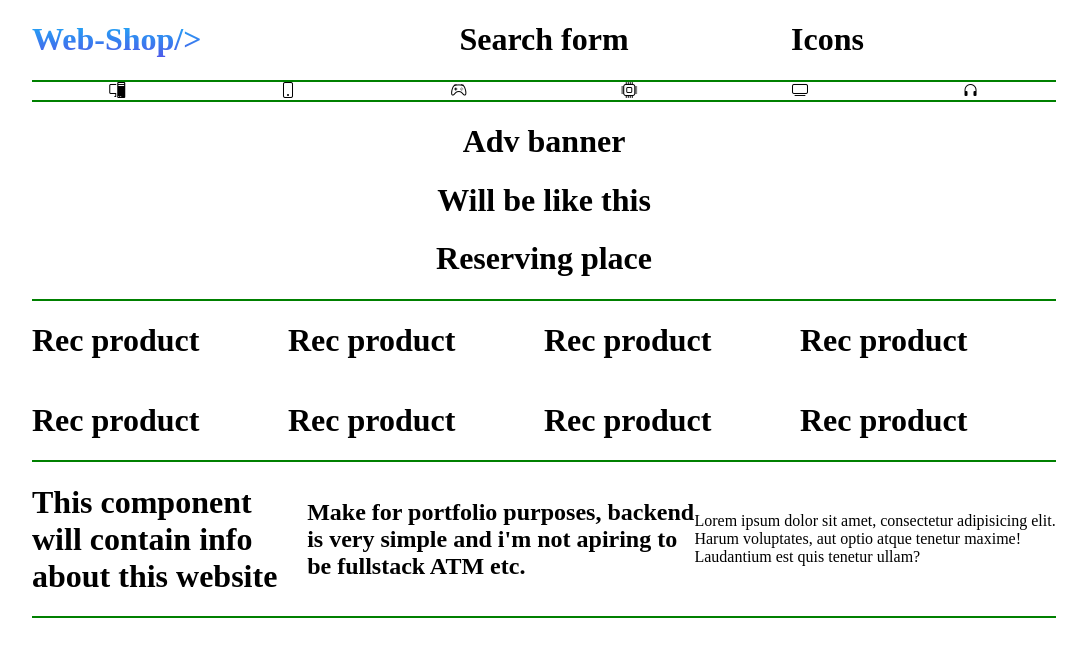
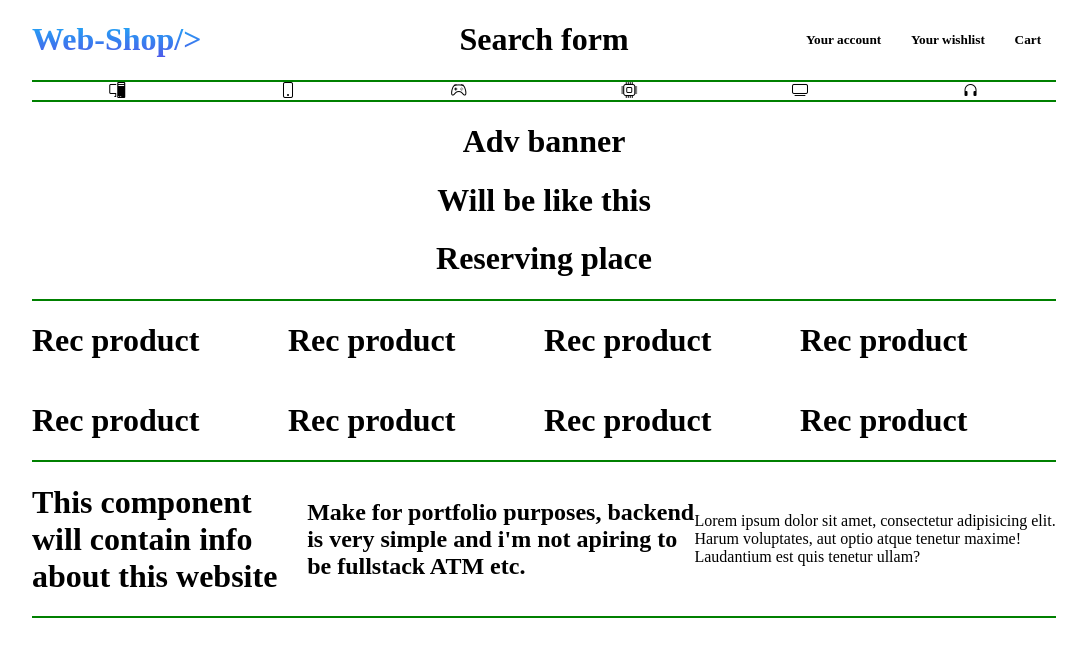
Before and after one commit to Kameal22/react-eCommerce-app, a React (Create React App) app: page / in a window 1280 px wide. Shown: the top 656 px of the page, without its empty margins (96-1183 px from the left). Built offline with nearby package versions, Linux system fonts and the light colour scheme.

Commit message:
Working on components design

```diff
--- a/src/components/nav/Nav.tsx
+++ b/src/components/nav/Nav.tsx
@@ -2,15 +2,15 @@ import React from "react";
 import "../../styles/navStyles/nav.scss";
 import NavLogo from "./NavLogo";
 import NavSearchForm from "./NavSearchForm";
-import NavIcons from "./NavMenu";
 import "bootstrap-icons/font/bootstrap-icons.css"; //Icons import, now it works
+import NavMenu from "./NavMenu";
 
 const Nav: React.FC = () => {
   return (
     <div className="nav">
       <NavLogo />
       <NavSearchForm />
-      <NavIcons />
+      <NavMenu />
     </div>
   );
 };
--- a/src/components/nav/NavMenu.tsx
+++ b/src/components/nav/NavMenu.tsx
@@ -1,12 +1,14 @@
 import React from "react";
-import "../../styles/navStyles/navIcons.scss";
+import "../../styles/navStyles/navMenu.scss";
 
-const NavIcons: React.FC = () => {
+const NavMenu: React.FC = () => {
   return (
-    <div className="navIcons">
-      <h1>Icons</h1>
+    <div className="navMenu">
+      <h5>Your account</h5>
+      <h5>Your wishlist</h5>
+      <h5>Cart</h5>
     </div>
   );
 };
 
-export default NavIcons;
+export default NavMenu;
--- a/src/styles/navStyles/navIcons.scss
+++ /dev/null
@@ -1,4 +0,0 @@
-.navIcons {
-  flex-grow: 1;
-  flex-basis: 10%;
-}
--- /dev/null
+++ b/src/styles/navStyles/navMenu.scss
@@ -0,0 +1,6 @@
+.navMenu {
+  flex-grow: 1;
+  flex-basis: 10%;
+  display: flex;
+  justify-content: space-around;
+}
```
Also changed, not shown: src/components/nav/NavMenuOption.tsx (deleted, +0 -12 lines), src/components/nav/login/Login.tsx (added, +11 -0 lines), src/components/nav/login/LoginForm.tsx (added, +11 -0 lines), src/components/nav/registration/Register.tsx (added, +11 -0 lines), src/components/nav/registration/RegisterForm.tsx (added, +11 -0 lines), src/contexts/LoggedInContext.tsx (added, +11 -0 lines), src/styles/navStyles/navIcon.scss (deleted), 1 other file (tests, documents, lock files or other folders).
